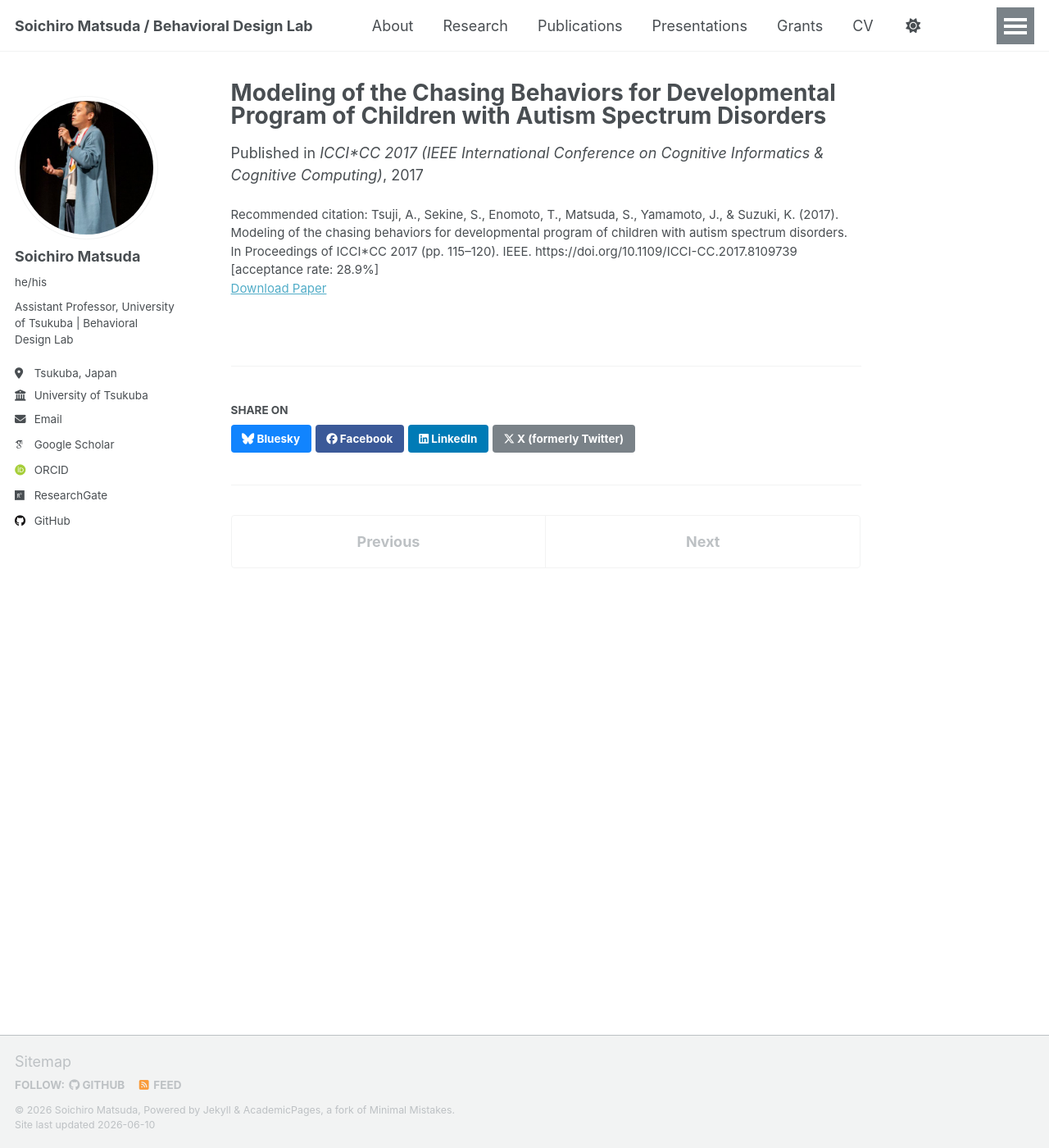
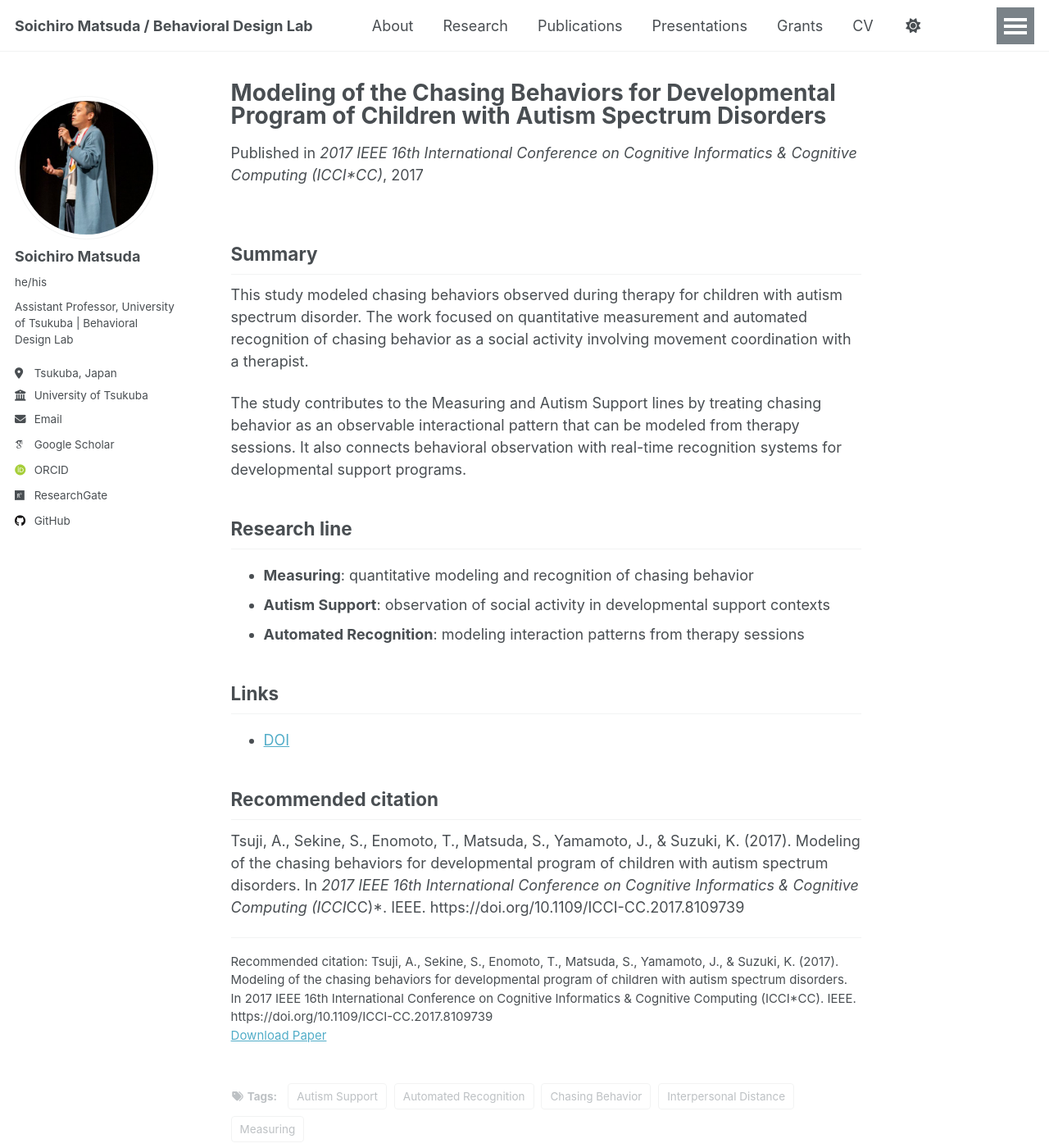
Before and after one commit to BehavioralDesignerMatsuda/BehavioralDesignerMatsuda.github.io, a Jekyll site: the page built from _publications/2017-ICCI.md, in a window 1280 px wide and 1400 px high. Shown: the whole window at 82% size. Built offline with Jekyll 4.4.1, drawn with Linux system fonts in a browser that asks for light colours; some web fonts are replaced; a script that is not in the unit is left out.

Commit message:
Update 2017-ICCI.md

```diff
--- a/_publications/2017-ICCI.md
+++ b/_publications/2017-ICCI.md
@@ -1,10 +1,43 @@
 ---
-title: "Modeling of the Chasing Behaviors for Developmental Program of Children with Autism Spectrum Disorders"
+title: 'Modeling of the Chasing Behaviors for Developmental Program of Children with Autism Spectrum Disorders'
 collection: publications
 date: 2017-11-16
-venue: "ICCI*CC 2017 (IEEE International Conference on Cognitive Informatics & Cognitive Computing)"
+venue: '2017 IEEE 16th International Conference on Cognitive Informatics & Cognitive Computing (ICCI*CC)'
 category: conferences
-paperurl: "https://doi.org/10.1109/ICCI-CC.2017.8109739"
-citation: "Tsuji, A., Sekine, S., Enomoto, T., Matsuda, S., Yamamoto, J., & Suzuki, K. (2017). Modeling of the chasing behaviors for developmental program of children with autism spectrum disorders. In Proceedings of ICCI*CC 2017 (pp. 115–120). IEEE. https://doi.org/10.1109/ICCI-CC.2017.8109739 [acceptance rate: 28.9%]"
-excerpt: "We modeled chasing behaviors in children with ASD for developmental programs, providing design insights for interactive systems that simulate and scaffold social play."
+
+paperurl: 'https://doi.org/10.1109/ICCI-CC.2017.8109739'
+doi: 'https://doi.org/10.1109/ICCI-CC.2017.8109739'
+
+citation: 'Tsuji, A., Sekine, S., Enomoto, T., Matsuda, S., Yamamoto, J., & Suzuki, K. (2017). Modeling of the chasing behaviors for developmental program of children with autism spectrum disorders. In 2017 IEEE 16th International Conference on Cognitive Informatics & Cognitive Computing (ICCI*CC). IEEE. https://doi.org/10.1109/ICCI-CC.2017.8109739'
+
+tags:
+
+- Measuring
+- Autism Support
+- Chasing Behavior
+- Interpersonal Distance
+- Automated Recognition
+
+## excerpt: ''
 ---
+## Summary
+
+This study modeled chasing behaviors observed during therapy for children with autism spectrum disorder. The work focused on quantitative measurement and automated recognition of chasing behavior as a social activity involving movement coordination with a therapist.
+
+The study contributes to the Measuring and Autism Support lines by treating chasing behavior as an observable interactional pattern that can be modeled from therapy sessions. It also connects behavioral observation with real-time recognition systems for developmental support programs.
+
+## Research line
+
+- **Measuring**: quantitative modeling and recognition of chasing behavior
+- **Autism Support**: observation of social activity in developmental support contexts
+- **Automated Recognition**: modeling interaction patterns from therapy sessions
+
+## Links
+
+* [DOI](https://doi.org/10.1109/ICCI-CC.2017.8109739)
+
+## Recommended citation
+
+Tsuji, A., Sekine, S., Enomoto, T., Matsuda, S., Yamamoto, J., & Suzuki, K. (2017). Modeling of the chasing behaviors for developmental program of children with autism spectrum disorders. In *2017 IEEE 16th International Conference on Cognitive Informatics & Cognitive Computing (ICCI*CC)*. IEEE. https://doi.org/10.1109/ICCI-CC.2017.8109739
+
+---
```
